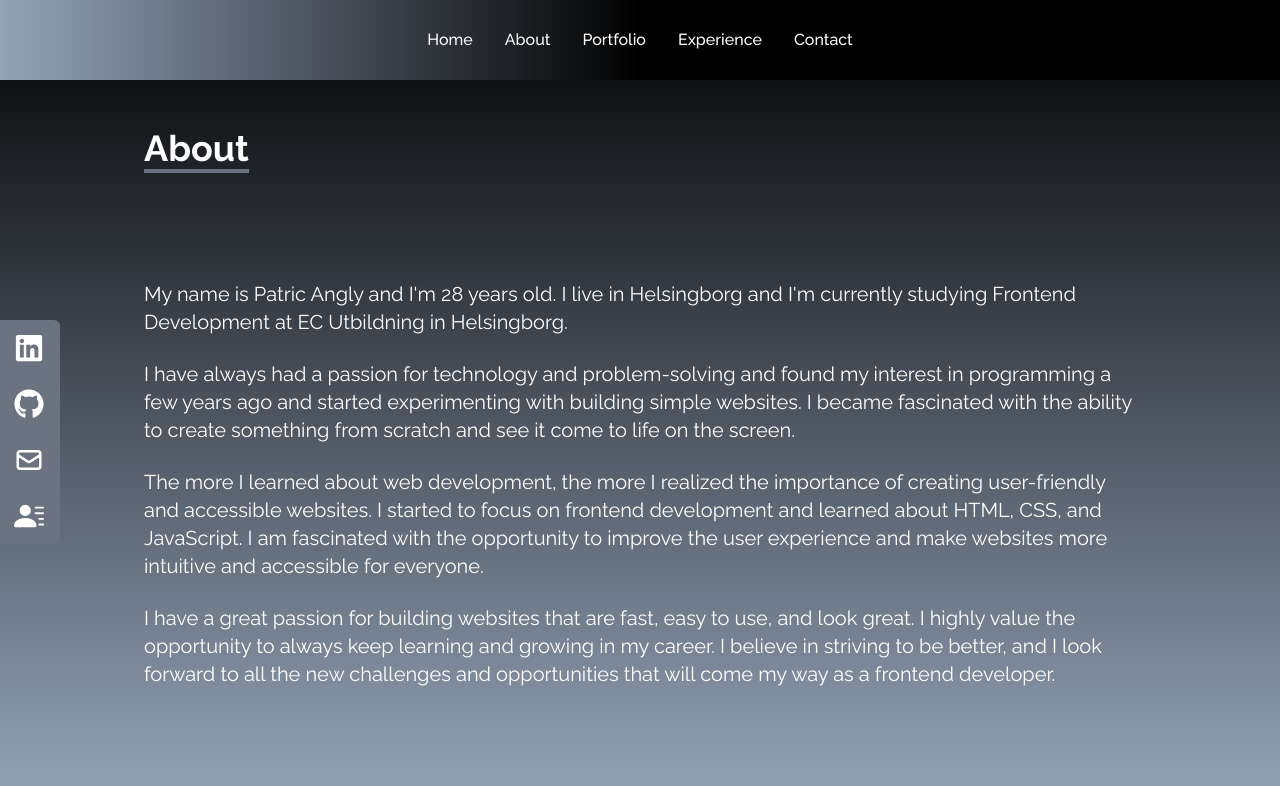
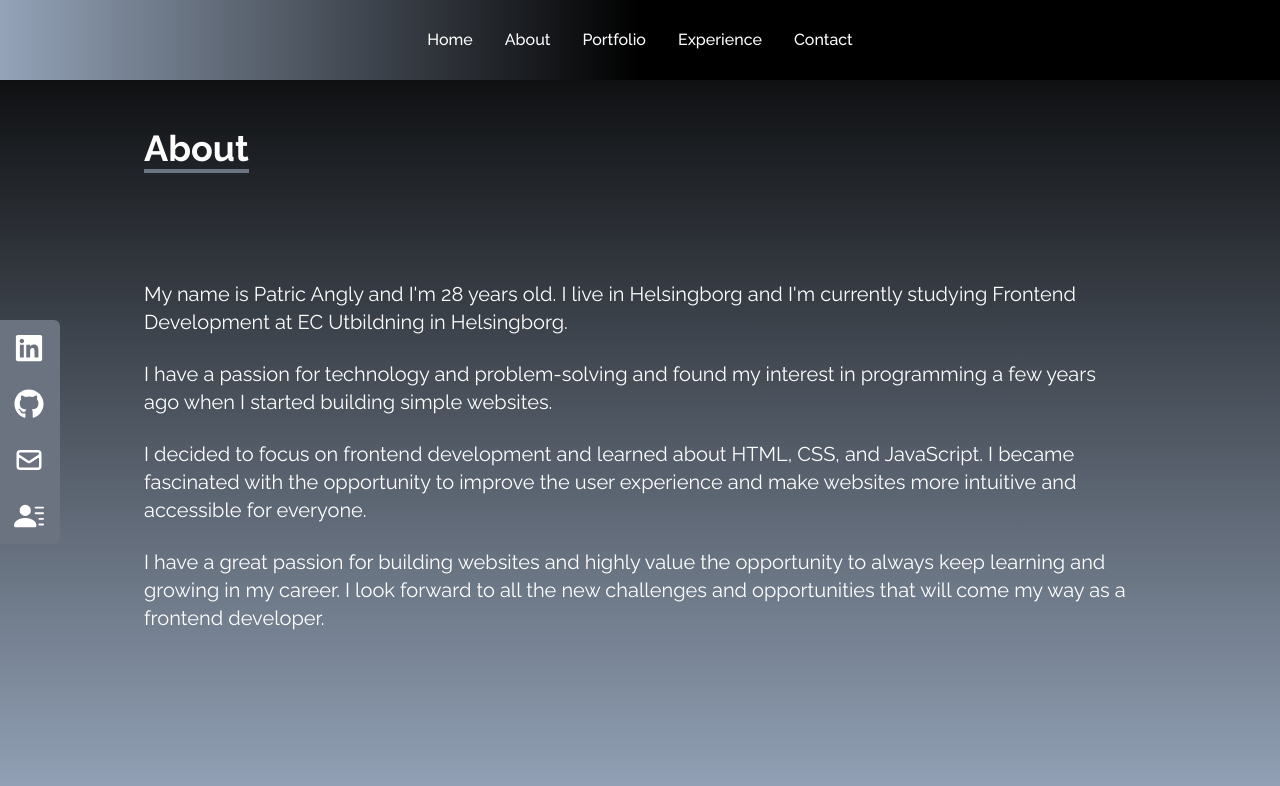
Before and after one commit to PatricAngly/react-portfolio, a React (Create React App) app: page /about in a window 1280 px wide. Shown: the top 786 px of the page. Built offline with nearby package versions, Linux system fonts and the light colour scheme.

Commit message:
Edit About Page Content

```diff
--- a/src/components/About.jsx
+++ b/src/components/About.jsx
@@ -19,32 +19,27 @@ const About = () => {
         </p>
         <br />
         <p className="text-xl">
-          I have always had a passion for technology and problem-solving and
-          found my interest in programming a few years ago and started
-          experimenting with building simple websites. I became fascinated with
-          the ability to create something from scratch and see it come to life
-          on the screen.
+          I have a passion for technology and problem-solving and found my
+          interest in programming a few years ago when I started building simple
+          websites.
         </p>
 
         <br />
 
         <p className="text-xl">
-          The more I learned about web development, the more I realized the
-          importance of creating user-friendly and accessible websites. I
-          started to focus on frontend development and learned about HTML, CSS,
-          and JavaScript. I am fascinated with the opportunity to improve the
-          user experience and make websites more intuitive and accessible for
-          everyone.
+          I decided to focus on frontend development and learned about HTML,
+          CSS, and JavaScript. I became fascinated with the opportunity to
+          improve the user experience and make websites more intuitive and
+          accessible for everyone.
         </p>
 
         <br />
 
         <p className="text-xl">
-          I have a great passion for building websites that are fast, easy to
-          use, and look great. I highly value the opportunity to always keep
-          learning and growing in my career. I believe in striving to be better,
-          and I look forward to all the new challenges and opportunities that
-          will come my way as a frontend developer.
+          I have a great passion for building websites and highly value the
+          opportunity to always keep learning and growing in my career. I look
+          forward to all the new challenges and opportunities that will come my
+          way as a frontend developer.
         </p>
       </div>
     </div>
```
